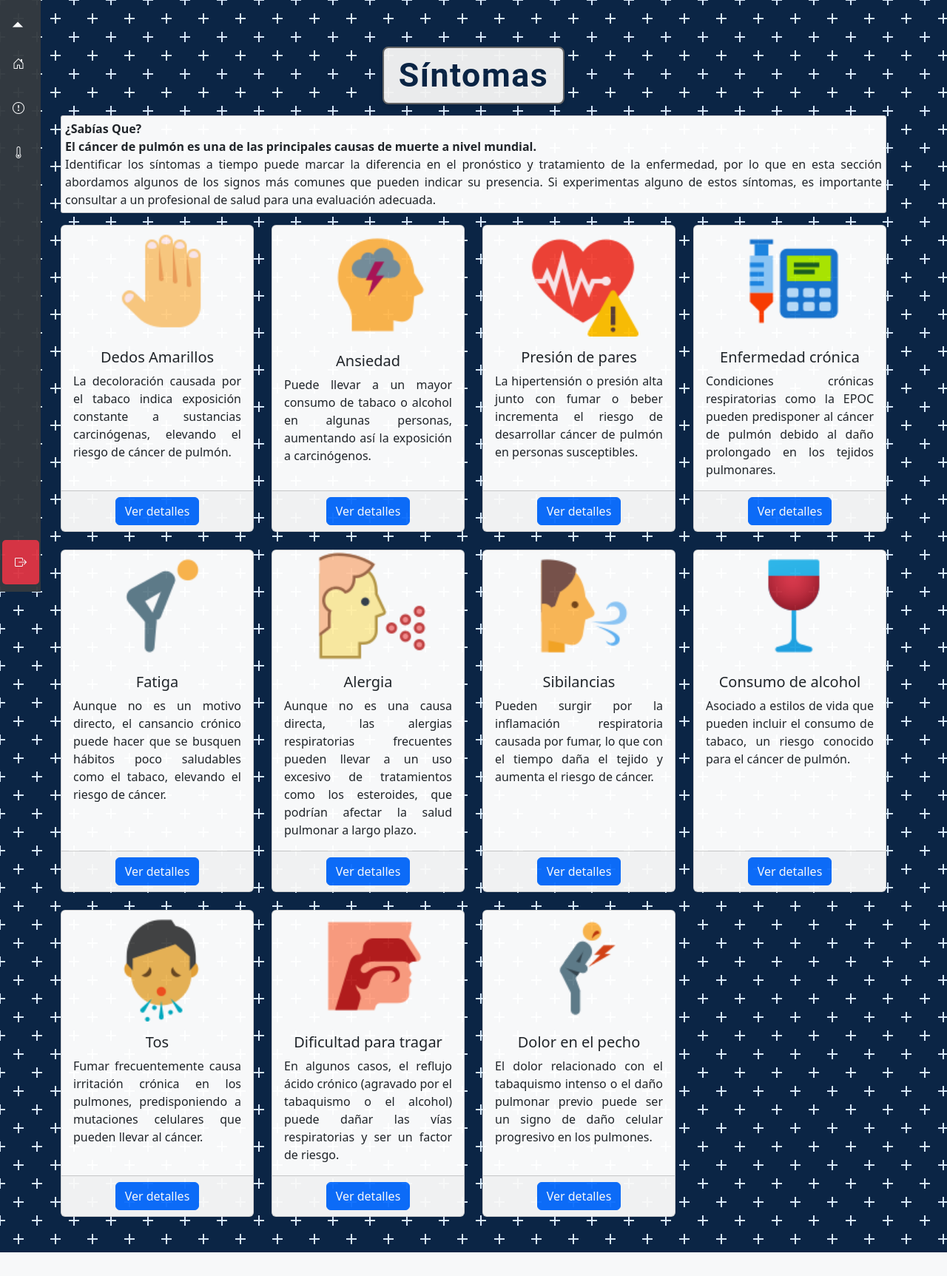
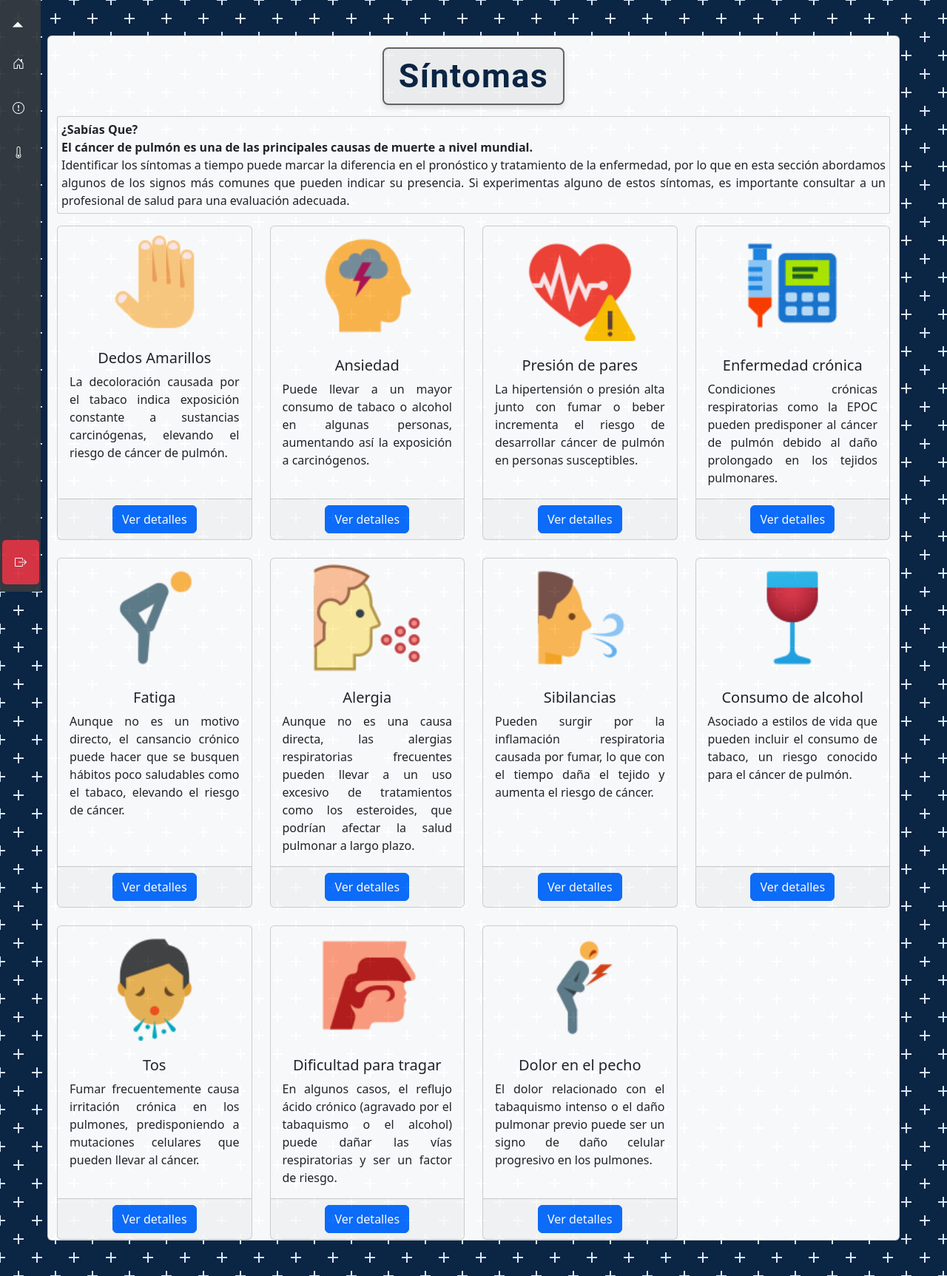
Before and after one commit to EnzoM1/Capstone-DavidMerino-SebastianPalma-EnzoMayo, a Django app: page /sintomas/ in a window 1280 px wide. Shown: the whole page at 74% size. Before the commit the page ends 1693 px from the top, so only its background shows below. Run offline with Django 5.2, Linux system fonts and the light colour scheme; the visitor is signed in with stand-in values (Sample User, id 1); parts of the project's set-up code (start-up, migrations or seed data) failed here and were passed over; some libraries are stand-ins or nearby versions.

Commit message:
act visual

```diff
--- a/Aplicacion Web/Onculungnet/onco/templates/includes/navbar.html
+++ b/Aplicacion Web/Onculungnet/onco/templates/includes/navbar.html
@@ -9,7 +9,7 @@
         <div class="collapse navbar-collapse" id="navbarNav">
             <ul class="navbar-nav">
                 <li class="nav-item">
-                    <a class="nav-link" href="{% url 'form' %}"><i class="bi bi-house-door"></i> Inicio</a>
+                    <a class="nav-link" href="{% url 'form' %}"><i class="bi bi-house-door"></i> Inicio/Formulario</a>
                 </li>
                 <li class="nav-item">
                     <a class="nav-link" href="{% url 'sintomas' %}"><i class="bi bi-exclamation-circle"></i> Síntomas</a>
@@ -34,7 +34,7 @@
         </div>
         <a href="{% url 'form' %}" class="d-flex align-items-center">
             <i class="bi bi-house-door"></i>
-            <span class="sidebar-text">Inicio</span>
+            <span class="sidebar-text">Inicio/Formulario</span>
         </a>
         <a href="{% url 'sintomas' %}" class="d-flex align-items-center">
             <i class="bi bi-exclamation-circle"></i>
--- a/Aplicacion Web/Onculungnet/onco/templates/sintomas.html
+++ b/Aplicacion Web/Onculungnet/onco/templates/sintomas.html
@@ -12,14 +12,14 @@
     <title>Formulario Síntomas</title>
 </head>
 
-<body class="bg-light">
+<body class="bg-light" >
     <!-- Navbar (visible en pantallas menores a 760px) -->
     {% include 'includes/navbar.html' %}
 
 
      <!-- Cards con los sintos -->
 
-     <div class="container my-5 text-center">
+     <div class="container my-5 text-center card" style="max-width: 90%;" >
         <h1 class="modern-title text-center">Síntomas</h1>
         <div>
         <p style="background-color: white; text-align: justify; border-radius: 3px; padding: 5px;" class="card">
@@ -29,11 +29,14 @@
         <div class="row row-cols-1 row-cols-md-2 row-cols-lg-4 g-4">
             <div class="col">
                 <div class="card h-100">
-                    <img src="{% static 'img/dedosamarillos.png' %}" class="card-img-top" alt="Imagen de la tarjeta 7" style="height: 150px; width: 150px; margin-left: 60px;">
+                    <div class="d-flex justify-content-center align-items-center" style="height: 150px;">
+                        <img src="{% static 'img/dedosamarillos.png' %}" class="card-img-top" alt="Imagen de la tarjeta 7" style="height: 100%; width: auto;">
+                    </div>
                     <div class="card-body">
                         <h5 class="card-title">Dedos Amarillos</h5>
-                        <p class="card-text" style="text-align: justify;">La decoloración causada por el tabaco indica exposición constante a
-                            sustancias carcinógenas, elevando el riesgo de cáncer de pulmón.</p>
+                        <p class="card-text" style="text-align: justify;">
+                            La decoloración causada por el tabaco indica exposición constante a sustancias carcinógenas, elevando el riesgo de cáncer de pulmón.
+                        </p>
                     </div>
                     <div class="card-footer text-center">
                         <a href="#" class="btn btn-primary">Ver detalles</a>
@@ -42,11 +45,14 @@
             </div>
             <div class="col">
                 <div class="card h-100">
-                    <img  style="height: 150px; width: 150px; margin-left: 70px; margin-top: 5px;" src="{% static 'img/ansiedad2.png' %}" class="card-img-top" alt="Imagen de la tarjeta 7 " >
+                    <div class="d-flex justify-content-center align-items-center" style="height: 160px;">
+                        <img src="{% static 'img/ansiedad2.png' %}" class="card-img-top" alt="Imagen de la tarjeta 7" style="height: 150px; width: auto;">
+                    </div>
                     <div class="card-body">
                         <h5 class="card-title">Ansiedad</h5>
-                        <p class="card-text" style="text-align: justify;">Puede llevar a un mayor consumo de tabaco o alcohol en algunas personas,
-                            aumentando así la exposición a carcinógenos.</p>
+                        <p class="card-text" style="text-align: justify;">
+                            Puede llevar a un mayor consumo de tabaco o alcohol en algunas personas, aumentando así la exposición a carcinógenos.
+                        </p>
                     </div>
                     <div class="card-footer text-center">
                         <a href="#" class="btn btn-primary">Ver detalles</a>
@@ -55,11 +61,14 @@
             </div>
             <div class="col">
                 <div class="card h-100">
-                    <img style="height: 150px; width: 150px; margin-left: 60px;"  src="{% static 'img/presionalta.png' %}" class="card-img-top" alt="Imagen de la tarjeta 7">
+                    <div class="d-flex justify-content-center align-items-center" style="height: 160px;">
+                        <img src="{% static 'img/presionalta.png' %}" class="card-img-top" alt="Imagen de la tarjeta 1" style="height: 150px; width: auto;">
+                    </div>
                     <div class="card-body">
                         <h5 class="card-title">Presión de pares</h5>
-                        <p class="card-text" style="text-align: justify;">La hipertensión o presión alta junto con fumar o beber incrementa el riesgo de desarrollar
-                            cáncer de pulmón en personas susceptibles.</p>
+                        <p class="card-text" style="text-align: justify;">
+                            La hipertensión o presión alta junto con fumar o beber incrementa el riesgo de desarrollar cáncer de pulmón en personas susceptibles.
+                        </p>
                     </div>
                     <div class="card-footer text-center">
                         <a href="#" class="btn btn-primary">Ver detalles</a>
@@ -68,11 +77,14 @@
             </div>
             <div class="col">
                 <div class="card h-100">
-                    <img style="height: 150px; width: 150px; margin-left: 60px;"  src="{% static 'img/enfermedadesbase.png' %}" class="card-img-top" alt="Imagen de la tarjeta 7">
+                    <div class="d-flex justify-content-center align-items-center" style="height: 160px;">
+                        <img src="{% static 'img/enfermedadesbase.png' %}" class="card-img-top" alt="Imagen de la tarjeta 2" style="height: 150px; width: auto;">
+                    </div>
                     <div class="card-body">
                         <h5 class="card-title">Enfermedad crónica</h5>
-                        <p class="card-text">Condiciones crónicas respiratorias como la EPOC pueden predisponer al
-                            cáncer de pulmón debido al daño prolongado en los tejidos pulmonares.</p>
+                        <p class="card-text" style="text-align: justify;">
+                            Condiciones crónicas respiratorias como la EPOC pueden predisponer al cáncer de pulmón debido al daño prolongado en los tejidos pulmonares.
+                        </p>
                     </div>
                     <div class="card-footer text-center">
                         <a href="#" class="btn btn-primary">Ver detalles</a>
@@ -81,11 +93,14 @@
             </div>
             <div class="col">
                 <div class="card h-100">
-                    <img  style="height: 150px; width: 150px; margin-left: 60px;" src="{% static 'img/fatiga.png' %}" class="card-img-top" alt="Imagen de la tarjeta 7">
+                    <div class="d-flex justify-content-center align-items-center" style="height: 160px;">
+                        <img src="{% static 'img/fatiga.png' %}" class="card-img-top" alt="Imagen de la tarjeta 3" style="height: 150px; width: auto;">
+                    </div>
                     <div class="card-body">
                         <h5 class="card-title">Fatiga</h5>
-                        <p class="card-text">Aunque no es un motivo directo, el cansancio crónico puede hacer que se
-                            busquen hábitos poco saludables como el tabaco, elevando el riesgo de cáncer.</p>
+                        <p class="card-text" style="text-align: justify;">
+                            Aunque no es un motivo directo, el cansancio crónico puede hacer que se busquen hábitos poco saludables como el tabaco, elevando el riesgo de cáncer.
+                        </p>
                     </div>
                     <div class="card-footer text-center">
                         <a href="#" class="btn btn-primary">Ver detalles</a>
@@ -94,12 +109,14 @@
             </div>
             <div class="col">
                 <div class="card h-100">
-                    <img  style="height: 150px; width: 150px; margin-left: 60px;"  src="{% static 'img/alergias.png' %}" class="card-img-top" alt="Imagen de la tarjeta 7">
+                    <div class="d-flex justify-content-center align-items-center" style="height: 160px;">
+                        <img src="{% static 'img/alergias.png' %}" class="card-img-top" alt="Imagen de la tarjeta 4" style="height: 150px; width: auto;">
+                    </div>
                     <div class="card-body">
                         <h5 class="card-title">Alergia</h5>
-                        <p class="card-text">Aunque no es una causa directa, las alergias respiratorias frecuentes
-                            pueden llevar a un uso excesivo de tratamientos como los esteroides, que podrían afectar la
-                            salud pulmonar a largo plazo.</p>
+                        <p class="card-text" style="text-align: justify;">
+                            Aunque no es una causa directa, las alergias respiratorias frecuentes pueden llevar a un uso excesivo de tratamientos como los esteroides, que podrían afectar la salud pulmonar a largo plazo.
+                        </p>
                     </div>
                     <div class="card-footer text-center">
                         <a href="#" class="btn btn-primary">Ver detalles</a>
@@ -108,11 +125,14 @@
             </div>
             <div class="col">
                 <div class="card h-100">
-                    <img  style="height: 150px; width: 150px; margin-left: 60px;"  src="{% static 'img/faltadeaire.png' %}" class="card-img-top" alt="Imagen de la tarjeta 7">
+                    <div class="d-flex justify-content-center align-items-center" style="height: 160px;">
+                        <img src="{% static 'img/faltadeaire.png' %}" class="card-img-top" alt="Imagen de la tarjeta 5" style="height: 150px; width: auto;">
+                    </div>
                     <div class="card-body">
                         <h5 class="card-title">Sibilancias</h5>
-                        <p class="card-text">Pueden surgir por la inflamación respiratoria causada por fumar, lo que con
-                            el tiempo daña el tejido y aumenta el riesgo de cáncer.</p>
+                        <p class="card-text" style="text-align: justify;">
+                            Pueden surgir por la inflamación respiratoria causada por fumar, lo que con el tiempo daña el tejido y aumenta el riesgo de cáncer.
+                        </p>
                     </div>
                     <div class="card-footer text-center">
                         <a href="#" class="btn btn-primary">Ver detalles</a>
@@ -121,11 +141,14 @@
             </div>
             <div class="col">
                 <div class="card h-100">
-                    <img style="height: 150px; width: 150px; margin-left: 60px;"  src="{% static 'img/alcohol.png' %}" class="card-img-top" alt="Imagen de la tarjeta 7">
+                    <div class="d-flex justify-content-center align-items-center" style="height: 160px;">
+                        <img src="{% static 'img/alcohol.png' %}" class="card-img-top" alt="Imagen de la tarjeta 6" style="height: 150px; width: auto;">
+                    </div>
                     <div class="card-body">
                         <h5 class="card-title">Consumo de alcohol</h5>
-                        <p class="card-text">Asociado a estilos de vida que pueden incluir el consumo de tabaco, un
-                            riesgo conocido para el cáncer de pulmón.</p>
+                        <p class="card-text" style="text-align: justify;">
+                            Asociado a estilos de vida que pueden incluir el consumo de tabaco, un riesgo conocido para el cáncer de pulmón.
+                        </p>
                     </div>
                     <div class="card-footer text-center">
                         <a href="#" class="btn btn-primary">Ver detalles</a>
@@ -134,11 +157,14 @@
             </div>
             <div class="col">
                 <div class="card h-100">
-                    <img style="height: 150px; width: 150px; margin-left: 60px;"  src="{% static 'img/tos.png' %}" class="card-img-top" alt="Imagen de la tarjeta 7">
+                    <div class="d-flex justify-content-center align-items-center" style="height: 160px;">
+                        <img src="{% static 'img/tos.png' %}" class="card-img-top" alt="Imagen de la tarjeta 7" style="height: 150px; width: auto;">
+                    </div>
                     <div class="card-body">
                         <h5 class="card-title">Tos</h5>
-                        <p class="card-text">Fumar frecuentemente causa irritación crónica en los pulmones,
-                            predisponiendo a mutaciones celulares que pueden llevar al cáncer.</p>
+                        <p class="card-text" style="text-align: justify;">
+                            Fumar frecuentemente causa irritación crónica en los pulmones, predisponiendo a mutaciones celulares que pueden llevar al cáncer.
+                        </p>
                     </div>
                     <div class="card-footer text-center">
                         <a href="#" class="btn btn-primary">Ver detalles</a>
@@ -147,11 +173,14 @@
             </div>
             <div class="col">
                 <div class="card h-100">
-                    <img style="height: 150px; width: 150px; margin-left: 60px;"  src="{% static 'img/dificultadparatragar.png' %}" class="card-img-top" alt="Imagen de la tarjeta 7">
+                    <div class="d-flex justify-content-center align-items-center" style="height: 160px;">
+                        <img src="{% static 'img/dificultadparatragar.png' %}" class="card-img-top" alt="Imagen de la tarjeta 8" style="height: 150px; width: auto;">
+                    </div>
                     <div class="card-body">
                         <h5 class="card-title">Dificultad para tragar</h5>
-                        <p class="card-text">En algunos casos, el reflujo ácido crónico (agravado por el tabaquismo o el
-                            alcohol) puede dañar las vías respiratorias y ser un factor de riesgo.</p>
+                        <p class="card-text" style="text-align: justify;">
+                            En algunos casos, el reflujo ácido crónico (agravado por el tabaquismo o el alcohol) puede dañar las vías respiratorias y ser un factor de riesgo.
+                        </p>
                     </div>
                     <div class="card-footer text-center">
                         <a href="#" class="btn btn-primary">Ver detalles</a>
@@ -160,17 +189,21 @@
             </div>
             <div class="col">
                 <div class="card h-100">
-                    <img style="height: 150px; width: 150px; margin-left: 60px;"  src="{% static 'img/dolordepecho.png' %}" class="card-img-top" alt="Imagen de la tarjeta 7">
+                    <div class="d-flex justify-content-center align-items-center" style="height: 160px;">
+                        <img src="{% static 'img/dolordepecho.png' %}" class="card-img-top" alt="Imagen de la tarjeta 9" style="height: 150px; width: auto;">
+                    </div>
                     <div class="card-body">
                         <h5 class="card-title">Dolor en el pecho</h5>
-                        <p class="card-text">El dolor relacionado con el tabaquismo intenso o el daño pulmonar previo
-                            puede ser un signo de daño celular progresivo en los pulmones.</p>
+                        <p class="card-text" style="text-align: justify;">
+                            El dolor relacionado con el tabaquismo intenso o el daño pulmonar previo puede ser un signo de daño celular progresivo en los pulmones.
+                        </p>
                     </div>
                     <div class="card-footer text-center">
                         <a href="#" class="btn btn-primary">Ver detalles</a>
                     </div>
                 </div>
             </div>
+        </div>
 
 
             <script src="https://cdn.jsdelivr.net/npm/bootstrap@5.3.3/dist/js/bootstrap.bundle.min.js"></script>
```
Also changed, not shown: Aplicacion Web/Onculungnet/onco/templates/result.html (+6 -5 lines), Aplicacion Web/Onculungnet/onco/templates/tratamientos.html (+42 -19 lines).
